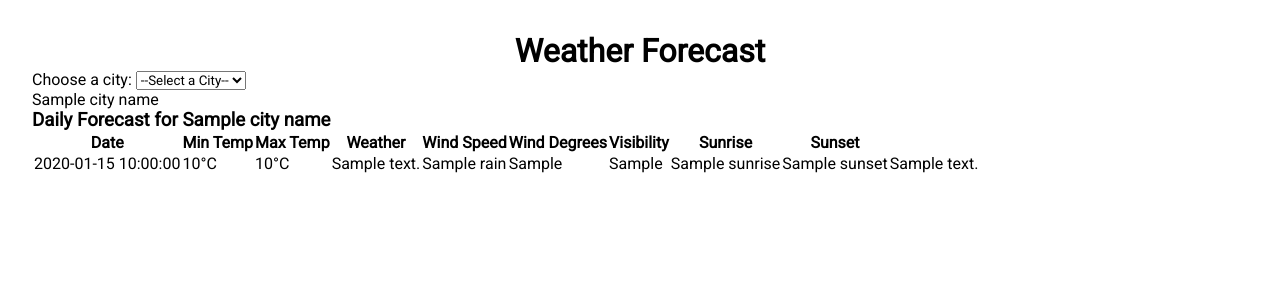
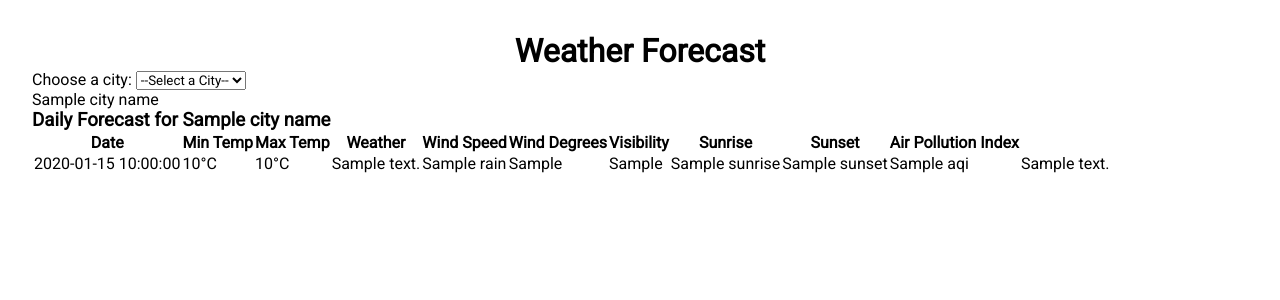
Before and after one commit to aztec-dev/weather_forecast, a Flask app: template templates/weather_forecast.html in a window 1280 px wide. Shown: the top 300 px of the page. Run offline with Flask 3, Linux system fonts and the light colour scheme; the template is opened without the code that fills it: most values are stand-ins (such as "Sample title", 1, 10 or a date in 2020).

Commit message:
feat: added air quality data

```diff
--- a/app.py
+++ b/app.py
@@ -27,8 +27,26 @@ def get_geographic_location():
 
     return data
 
+def get_air_pollution_index():
+    data = get_geographic_location()
+    required_data = []
+    for city in data:
+        air_pollution_api_url = f"http://api.openweathermap.org/data/2.5/air_pollution?lat={city['lat']}&lon={city['lon']}&appid={api_key}"
+        response = requests.get(air_pollution_api_url)
+        air_pollution = response.json()
+        air_pollution_index = {
+            "lat": city["lat"],
+            "lon": city["lon"]
+        }
+        if "list" in air_pollution and len(air_pollution["list"]) > 0:
+            air_pollution_index["aqi"] = air_pollution["list"][0]["main"]["aqi"]
+        required_data.append(air_pollution_index)
+    # print(required_data)
+    return required_data
+
 def get_weather():
     data = get_geographic_location()
+    air_pollution_index = get_air_pollution_index()
     weather_data = []
 
     for city in data:
@@ -42,6 +60,8 @@ def get_weather():
             "lon": city["lon"],
             "name": city["name"],  # Include city name from geolocation data
         }
+        pollution = next((item for item in air_pollution_index if item['lat'] == city['lat'] and item['lon'] == city['lon']), None)
+        city_aqi = pollution['aqi'] if pollution else "No AQI data"
 
         # Get current weather
         if "current" in weather_forecast:
@@ -60,6 +80,7 @@ def get_weather():
         if "daily" in weather_forecast:
             daily_forecast = []
             for day_data in weather_forecast["daily"]:
+                # Convert sunrise/sunset time to readable format
                 sunrise_local = datetime.fromtimestamp(day_data["sunrise"] + timezone_offset, timezone.utc)
                 sunset_local = datetime.fromtimestamp(day_data["sunset"] + timezone_offset, timezone.utc)
                 day_data_processed = {
@@ -72,13 +93,14 @@ def get_weather():
                     "sunrise": sunrise_local.strftime("%I:%M %p"),
                     "sunset": sunset_local.strftime("%I:%M %p"),
                     "rain": day_data.get("rain", 0),  # Rain over the day
+                    "aqi": city_aqi
                 }
                 daily_forecast.append(day_data_processed)
 
             required_data["daily"] = daily_forecast
 
         weather_data.append(required_data)
-        print(weather_data[-1])  # Print the last item added to weather_data for debugging
+        # print(weather_data[-1])  # Print the last item added to weather_data for debugging
 
     return weather_data
 
@@ -87,12 +109,20 @@ def get_weather():
 def display_weather(city_name=None):
     city_data = get_geographic_location()
     weather_data = get_weather()
+    air_pollution_index = get_air_pollution_index()
 
-    # Link city names to weather data
+    # map city data with air pollution index
+    for city in city_data:
+        for pollution in air_pollution_index:
+            if city['lat'] == pollution['lat'] and city['lon'] == pollution['lon']:
+                city['aqi'] = pollution['aqi']  # Add AQI to city data
+
+    # link city names and AQI to weather data
     for weather in weather_data:
         for city in city_data:
             if weather['lat'] == city['lat'] and weather['lon'] == city['lon']:
                 weather['name'] = city['name']
+                weather['aqi'] = city.get('aqi', "No AQI data")  # Add AQI, fallback to "No AQI data" if missing
 
     if city_name:  # Show weather for a specific city
         city_weather = [weather for weather in weather_data if weather.get("name") == city_name]
--- a/templates/weather_forecast.html
+++ b/templates/weather_forecast.html
@@ -71,6 +71,7 @@
         <th>Visibility</th>
         <th>Sunrise</th>
         <th>Sunset</th>
+        <th>Air Pollution Index</th>
     </tr>
     {% for day in weather[0].daily %}
     <tr>
@@ -83,6 +84,7 @@
         <td> {{ day.wind_deg }}</td>
         <td>{{ day.sunrise }}</td>
         <td> {{ day.sunset }} </td>
+        <td>{% if day.aqi %} {{ day.aqi }} {% else %} No AQI data {% endif %}</td>
     {% endfor %}
         <td rowspan="7"> {{ weather[0].visibility }}</td>
     </tr>
```
